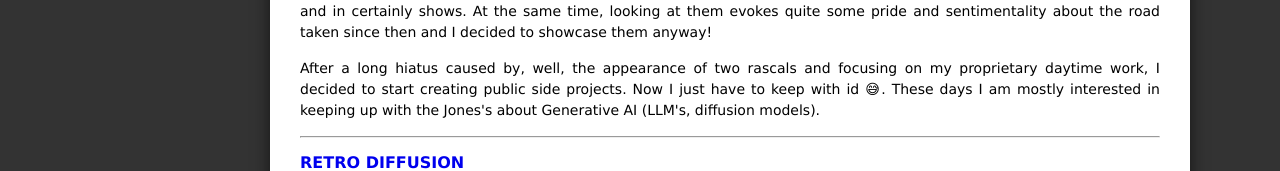
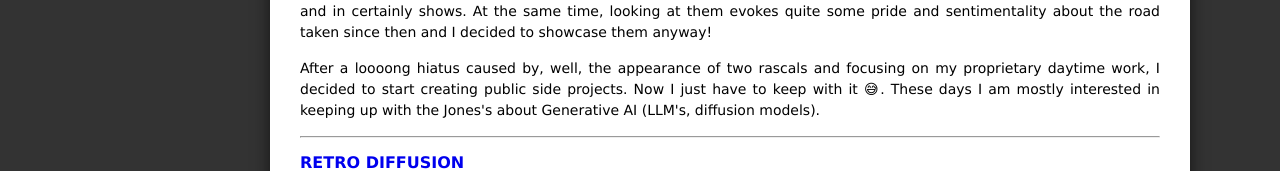
Before and after one commit to Moosquibe/Website, a plain HTML site: page public/projects.html in a window 1280 px wide. Shown: the part 246-417 px from the top of the page. Drawn offline with Linux system fonts and the light colour scheme.

Commit message:
fix projects

```diff
--- a/public/projects.html
+++ b/public/projects.html
@@ -52,7 +52,7 @@
                     <p align="justify">The older ones from 2017/2018 were projects I used to make my first baby steps in ML and more serious programming and in certainly shows. At the same time, looking at them evokes quite some pride and sentimentality about the road taken since then and I decided to showcase them anyway!
                     </p>
 
-                    <p align="justify">After a long hiatus caused by, well, the appearance of two rascals and focusing on my proprietary daytime work, I decided to start creating public side projects. Now I just have to keep with id &#128517;. These days I am mostly interested in keeping up with the Jones's about Generative AI (LLM's, diffusion models).<hr>
+                    <p align="justify">After a loooong hiatus caused by, well, the appearance of two rascals and focusing on my proprietary daytime work, I decided to start creating public side projects. Now I just have to keep with it &#128517;. These days I am mostly interested in keeping up with the Jones's about Generative AI (LLM's, diffusion models).<hr>
                     </p>
 
                 </div>
```
